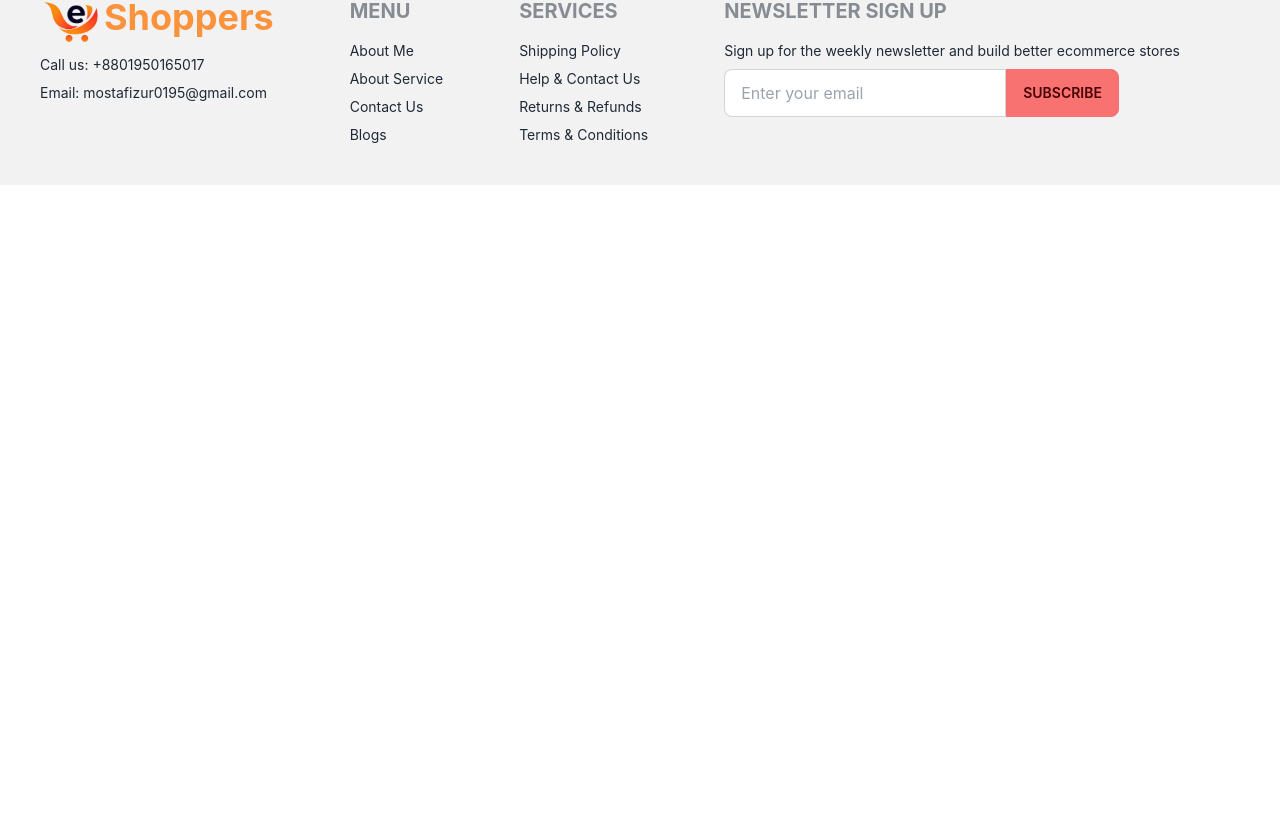
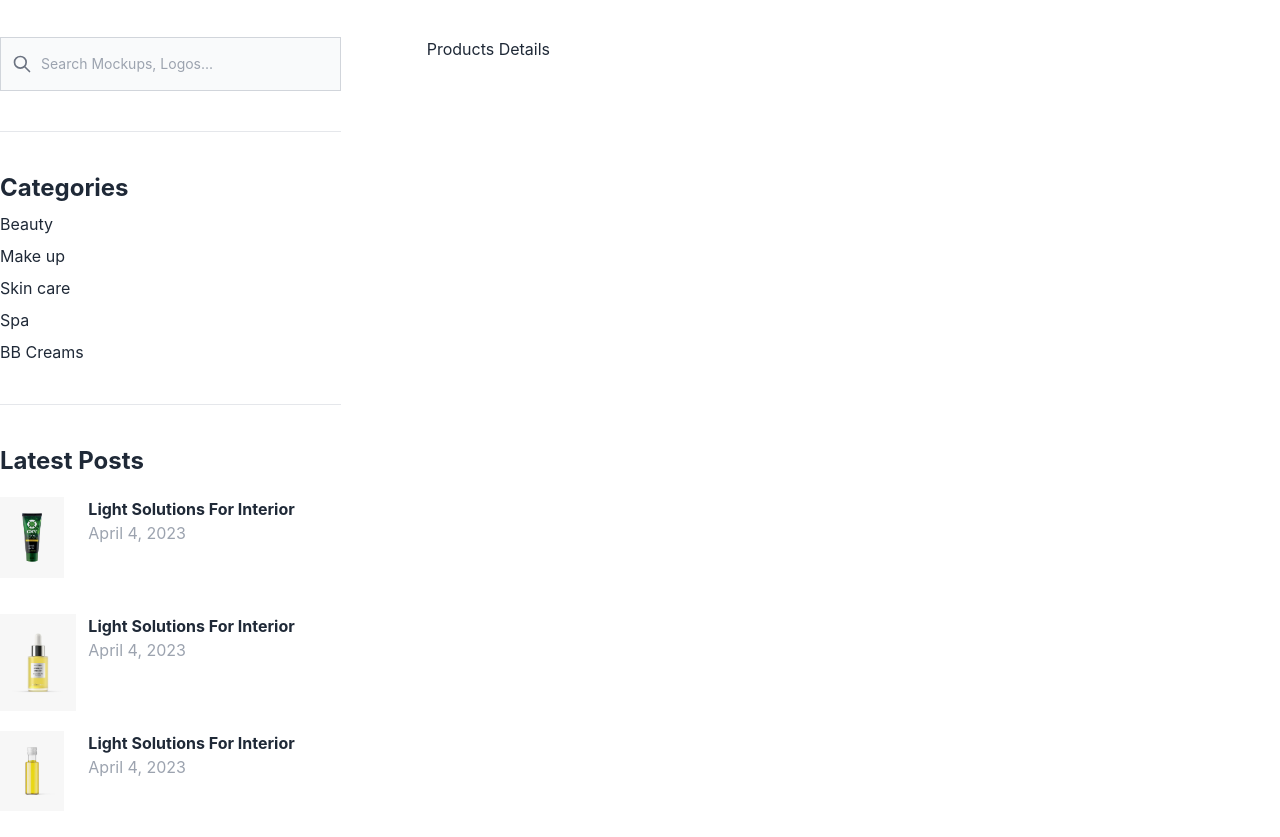
Before and after one commit to Mostafizur-Pro/eShopers-bd-client, a React (Create React App) app: page /products in a window 1280 px wide. Shown: the part 503-1340 px from the top of the page. Before the commit the page ends 800 px from the top, so only its background shows below. Built offline with nearby package versions, Linux system fonts and the light colour scheme.

Commit message:
Product edit

```diff
--- a/src/Pages/BlogPage/Blog/Blog.js
+++ b/src/Pages/BlogPage/Blog/Blog.js
@@ -4,7 +4,7 @@ import BlogBody from '../BlogBody/BlogBody';
 
 const Blog = () => {
     return (
-        <div>
+        <div className='mb-20'>
             <BlogBanner/>
             <BlogBody/>
         </div>
--- a/src/Pages/ProductsPage/Products/Products.js
+++ b/src/Pages/ProductsPage/Products/Products.js
@@ -1,10 +1,12 @@
 import React from "react";
 import ProductBanner from "../ProductBanner/ProductBanner";
+import ProductsBody from "../ProductsBody/ProductsBody";
 
 const Products = () => {
   return (
-    <div>
+    <div className='mb-20'>
       <ProductBanner />
+      <ProductsBody />
     </div>
   );
 };
--- /dev/null
+++ b/src/Pages/ProductsPage/ProductsBody/ProductsBody.js
@@ -0,0 +1,19 @@
+import React from 'react';
+import ProductsCategories from '../ProductsCategories/ProductsCategories';
+import ProductsDetails from '../ProductsDetails/ProductsDetails';
+
+const ProductsBody = () => {
+    return (
+        <div className='grid grid-cols-3 mt-20'>
+        <div className='col-span-1'>
+            <ProductsCategories/>
+        </div>
+        <div className='col-span-2'>
+            <ProductsDetails/>
+        </div>
+
+    </div>
+    );
+};
+
+export default ProductsBody;
--- /dev/null
+++ b/src/Pages/ProductsPage/ProductsCategories/ProductsCategories.js
@@ -0,0 +1,73 @@
+import React from 'react';
+import image01 from "../../../assete/products/01.webp";
+import image02 from "../../../assete/products/02.webp";
+import image03 from "../../../assete/products/03.webp";
+import image04 from "../../../assete/products/04.webp";
+
+const ProductsCategories = () => {
+    return (
+        <div className='w-4/5'>
+        <form >
+<label for="default-search" class="mb-2 text-sm font-medium text-gray-900 sr-only dark:text-white">Search</label>
+<div class="relative">
+    <div class="absolute inset-y-0 left-0 flex items-center pl-3 pointer-events-none">
+        <svg aria-hidden="true" class="w-5 h-5 text-gray-500 dark:text-gray-400" fill="none" stroke="currentColor" viewBox="0 0 24 24" xmlns="http://www.w3.org/2000/svg"><path stroke-linecap="round" stroke-linejoin="round" stroke-width="2" d="M21 21l-6-6m2-5a7 7 0 11-14 0 7 7 0 0114 0z"></path></svg>
+    </div>
+    <input type="search" id="default-search" class="block w-full p-4 pl-10 text-sm text-gray-900 border border-gray-300 rounded-none bg-gray-50 focus:ring-blue-500 focus:border-blue-500 dark:bg-gray-700 dark:border-gray-600 dark:placeholder-gray-400 dark:text-white dark:focus:ring-blue-500 dark:focus:border-blue-500" placeholder="Search Mockups, Logos..." required/>
+    {/* <button type="submit" class="text-white absolute right-2.5 bottom-2.5 bg-blue-700 hover:bg-blue-800 focus:ring-4 focus:outline-none focus:ring-blue-300 font-medium rounded-lg text-sm px-4 py-2 dark:bg-blue-600 dark:hover:bg-blue-700 dark:focus:ring-blue-800">Search</button> */}
+</div>
+</form>
+<hr className='my-10'/>
+
+<div>
+<h1 className='text-2xl font-bold'>Categories</h1>
+<div className=' my-2 '>
+     <p className='my-2'> Beauty</p>
+     <p className='my-2'> Make up</p>
+     <p className='my-2'> Skin care</p>
+     <p className='my-2'> Spa</p>
+     <p className='my-2'> BB Creams</p>
+
+
+</div>
+
+</div>
+<hr className='my-10'/>
+<div>
+<h1 className='text-2xl font-bold mb-5'>Latest Posts</h1>
+
+<div className="grid grid-cols-4 gap-3">
+<figure className='col-span-1'><img className='h-5/6' src={image01} alt="blog"/></figure>
+<div className="col-span-3">
+<h2 className="font-bold">Light Solutions For Interior</h2>
+<p className='text-gray-400'>April 4, 2023</p>
+</div>
+</div>
+<div className="grid grid-cols-4 gap-3 mt-5">
+<figure className='col-span-1'><img cclassName='h-5/6' src={image02} alt="blog"/></figure>
+<div className="col-span-3">
+<h2 className="font-bold">Light Solutions For Interior</h2>
+<p className='text-gray-400'>April 4, 2023</p>
+</div>
+</div>
+<div className="grid grid-cols-4 gap-3 mt-5">
+<figure className='col-span-1'><img className='h-5/6' src={image03} alt="blog"/></figure>
+<div className="col-span-3">
+<h2 className="font-bold">Light Solutions For Interior</h2>
+<p className='text-gray-400'>April 4, 2023</p>
+</div>
+</div>
+<div className="grid grid-cols-4 gap-3 mt-5">
+<figure className='col-span-1'><img className='h-5/6' src={image04} alt="blog"/></figure>
+<div className="col-span-3">
+<h2 className="font-bold">Light Solutions For Interior</h2>
+<p className='text-gray-400'>April 4, 2023</p>
+</div>
+</div>
+</div>
+
+    </div>
+    );
+};
+
+export default ProductsCategories;
--- /dev/null
+++ b/src/Pages/ProductsPage/ProductsDetails/ProductsDetails.js
@@ -0,0 +1,11 @@
+import React from 'react';
+
+const ProductsDetails = () => {
+    return (
+        <div>
+            Products Details
+        </div>
+    );
+};
+
+export default ProductsDetails;
```
